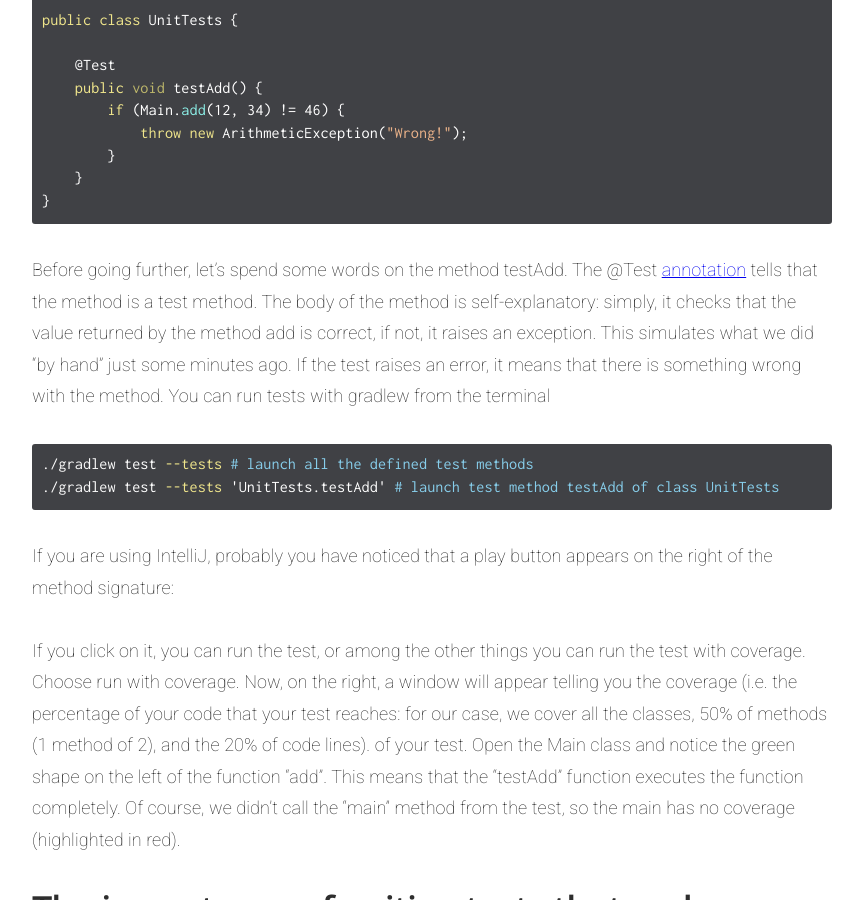
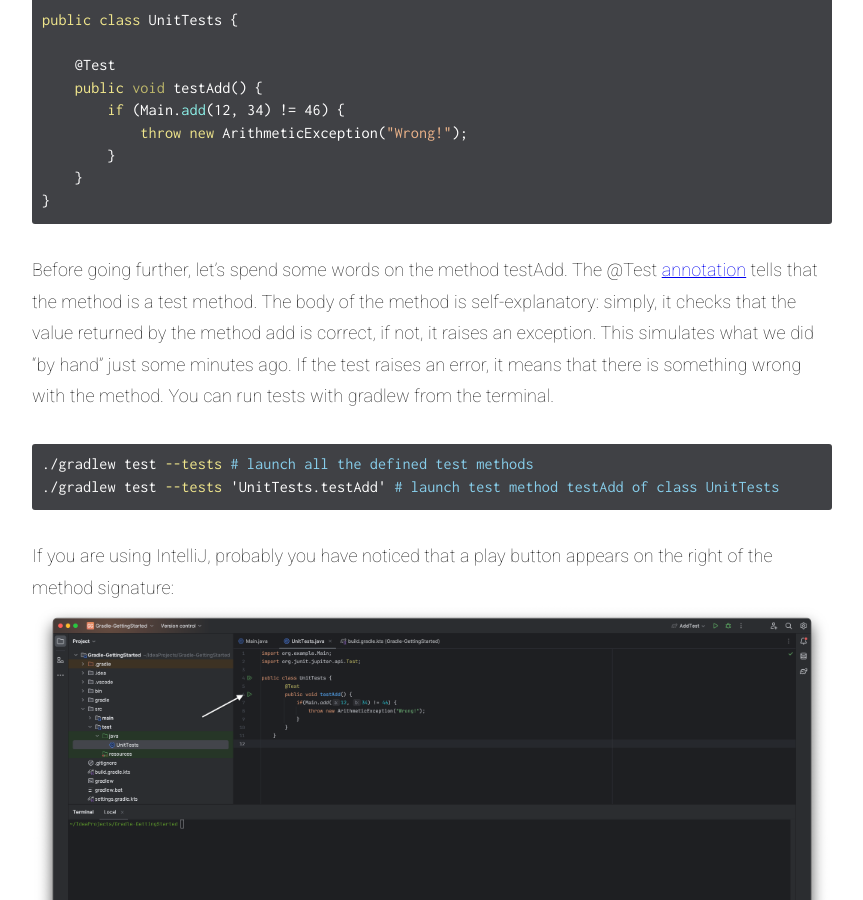
Before and after one commit to giacomozanatta/jekyll-test-1, a Jekyll site: the page built from _docs/gradle/testing-java-applications.md, in a window 1280 px wide and 900 px high, scrolled down 3941 px. Shown: the whole window, without its empty margins (358-1221 px from the left). Built offline with Jekyll 4.4.1, drawn with Linux system fonts in a browser that asks for light colours; part of the change alters nothing that is shown.

Commit message:
Add images Gradle testing
Add images Gradle testing

```diff
--- a/_docs/gradle/testing-java-applications.md
+++ b/_docs/gradle/testing-java-applications.md
@@ -108,14 +108,15 @@ public class UnitTests {
 }
 {% endhighlight %}
 Before going further, let's spend some words on the method testAdd. The @Test <a href="https://en.wikipedia.org/wiki/Java_annotation">annotation</a> tells that the method is a test method. The body of the method is self-explanatory: simply, it checks that the value returned by the method add is correct, if not, it raises an exception. This simulates what we did "by hand" just some minutes ago. If the test raises an error, it means that there is something wrong with the method.
-You can run tests with gradlew from the terminal
+You can run tests with gradlew from the terminal.
 {% highlight bash %}
 ./gradlew test --tests # launch all the defined test methods
 ./gradlew test --tests 'UnitTests.testAdd' # launch test method testAdd of class UnitTests
 {% endhighlight %}
 If you are using IntelliJ, probably you have noticed that a play button appears on the right of the method signature:
-
+![Gradle testing]({{ site.baseurl }}/images/gradle_testing_1.png)
 If you click on it, you can run the test, or among the other things you can run the test with coverage. Choose run with coverage. Now, on the right, a window will appear telling you the coverage (i.e. the percentage of your code that your test reaches: for our case, we cover all the classes, 50% of methods (1 method of 2), and the 20% of code lines). of your test. Open the Main class and notice the green shape on the left of the function "add". This means that the "testAdd" function executes the function completely. Of course, we didn't call the "main" method from the test, so the main has no coverage (highlighted in red).
+![Gradle testing]({{ site.baseurl }}/images/gradle_testing_2.png)
 ## The importance of writing tests that make sense
 Our test passed successfully and covered all the lines of our add function. But are we really, really, really sure that the function is bug-free? Spoiler: no. To tell you why, we need a more complex example. Suppose that we have this function, that checks if two String has the same amount of 0s:
 {% highlight java %}
```
Also changed, not shown: images/gradle_testing_1.png (added), images/gradle_testing_2.png (added).
